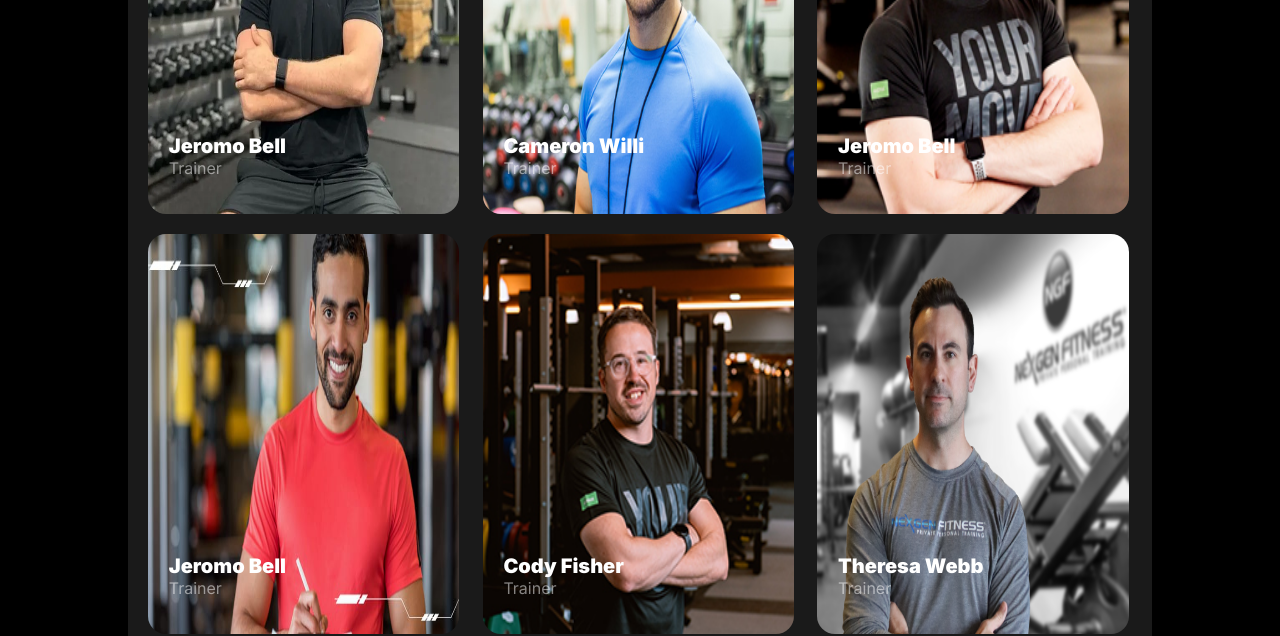
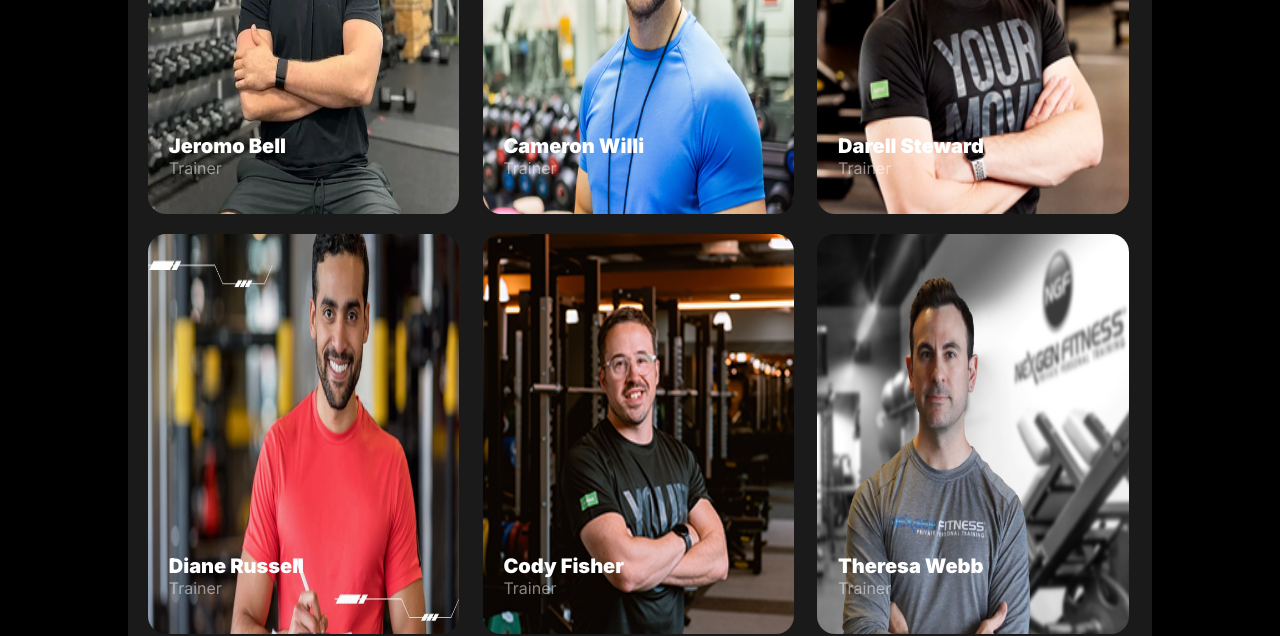
Before and after one commit to n-a-riyal/assignment-2, a plain HTML site: page index.html in a window 1280 px wide. Shown: the part 5120-5756 px from the top of the page. Drawn offline with Linux system fonts and the light colour scheme; a web font is replaced by a local one.

Commit message:
first commit

```diff
--- a/index.html
+++ b/index.html
@@ -219,7 +219,7 @@
                     <div class="meet-image">
                         <img src="./images/trainer3.png" alt="">
                         <div class="name-pro">
-                            <h5>Jeromo Bell</h5>
+                            <h5>Darell Steward
                             <p>Trainer</p>
                         </div>
                     </div>
@@ -227,7 +227,7 @@
                     <div class="meet-image">
                         <img src="./images/trainer4.png" alt="">
                         <div class="name-pro">
-                            <h5>Jeromo Bell</h5>
+                            <h5>Diane Russell</h5>
                             <p>Trainer</p>
                         </div>
                     </div>
```
